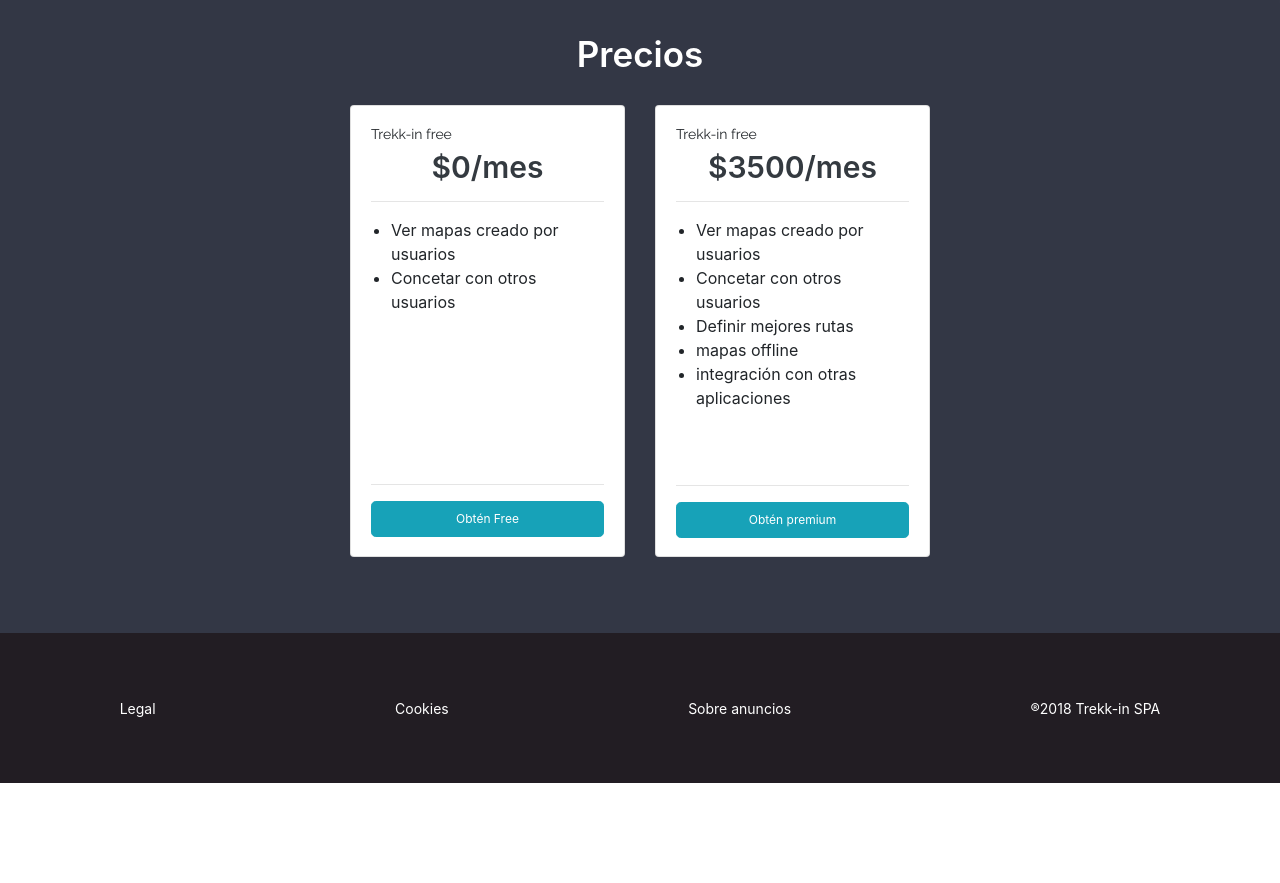
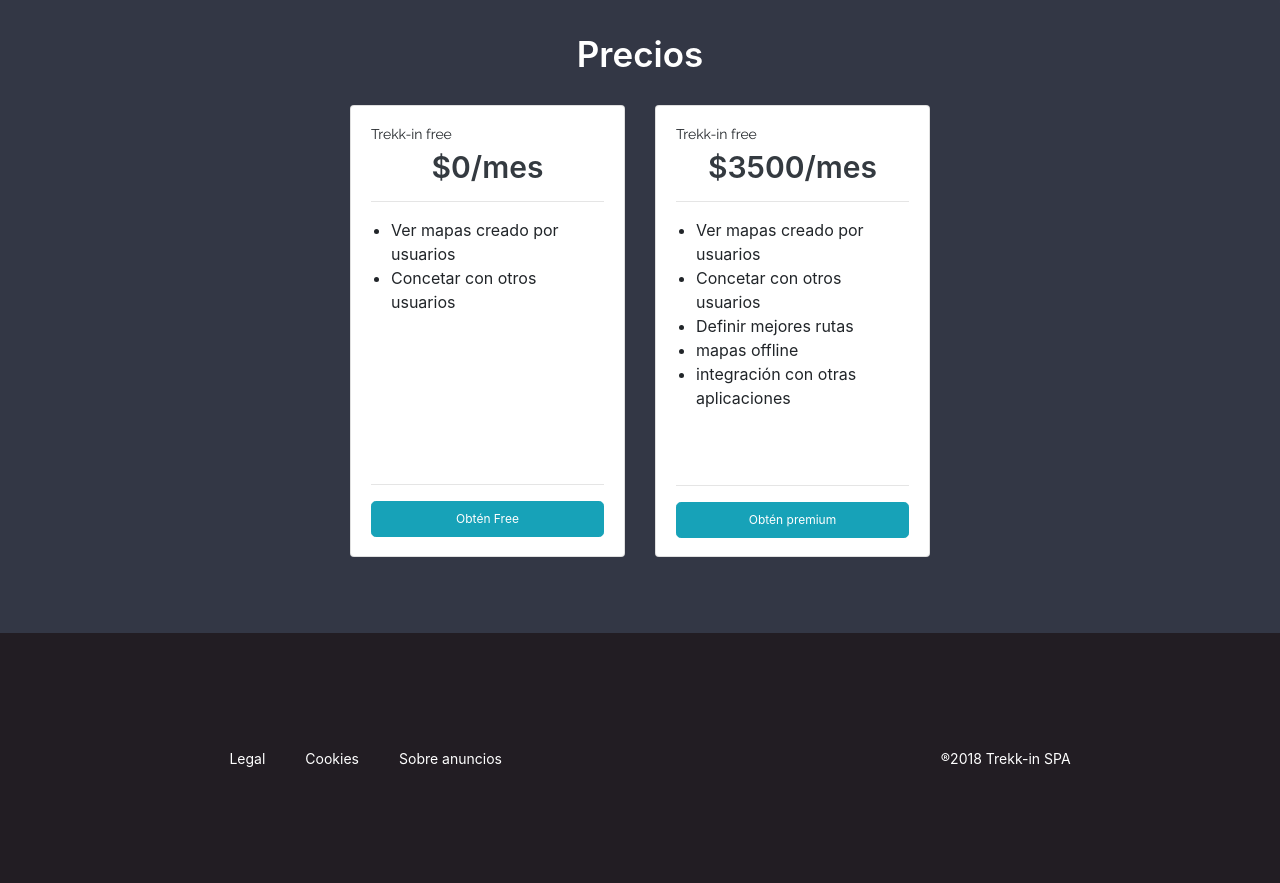
Before and after one commit to GIODIROSA/examen-modulo-2-svg, a plain HTML site: page index.html in a window 1280 px wide. Shown: the part 1437-2320 px from the top of the page. Before the commit the page ends 2220 px from the top, so only its background shows below. Drawn offline with Linux system fonts and the light colour scheme.

Commit message:
check list de codigo

```diff
--- a/assets/sass/components/_imagen.scss
+++ b/assets/sass/components/_imagen.scss
@@ -1,3 +1,5 @@
+// configuración de la imagen grafico
+
 .feature__grafico{
     display: block;
     margin-left: auto;
@@ -9,10 +11,11 @@
     width: 100%;
 }
 
+// modificaciones para la pantalla 900
 @media only screen and (min-width: 900px) and (max-width: 1980px){
 
     .feature__grafico{
-        padding-top: 20px;
+padding: 20px 20px;
     }
 
 
--- a/assets/sass/layout/_footer.scss
+++ b/assets/sass/layout/_footer.scss
@@ -1,9 +1,36 @@
 footer{
     background: $gris-cinco;
+    height: 250px;
+
+
+}
+.final{
     height: 150px;
     display: flex;
-    flex-wrap: wrap;
+    flex-wrap: nowrap;
     justify-content: space-around;
     align-items: center;
 
 }
+.cuatro{
+    text-align: center;
+}
+
+// aplicar media queries para el footer
+
+@media only screen and (min-width: 992px) and (max-width: 1980px){
+
+    footer{
+        display: flex;
+        justify-content: space-around;
+        align-items: center;
+    }
+    .final{
+        .uno, .dos, .tres{
+            padding: 20px;
+        }
+
+    }
+
+
+}
--- a/index.html
+++ b/index.html
@@ -1,8 +1,15 @@
 <!DOCTYPE html>
-<html lang="en">
+<html lang="es" dir="ltr">
   <head>
     <meta charset="UTF-8" />
     <meta name="viewport" content="width=device-width, initial-scale=1.0" />
+    <!-- meta seo -->
+    <meta name="autor" content="Giovanni Di Rosa" />
+    <meta name="description" content="trekking" />
+    <meta
+      name="keywords"
+      content="montaña, caracteristica, trekking, trekk, camping"
+    />
     <title>Examen de modulo-2 trekking</title>
     <!-- mis estilos -->
     <link rel="stylesheet" href="assets/css/main.css" />
@@ -91,7 +98,7 @@
 
     <!-- fin del contenido de caracteristicas -->
 
-    <!-- seccion de precios -->
+    <!-- section de precios -->
 <!-- padre -->
     <section class="precios">
 <!-- hijo01 -->
@@ -143,13 +150,19 @@
 
 </div>
     </section>
+<!-- inicio de footer -->
+    <footer>
+      <!-- hijo01 -->
+<div class="final">
 
-    <footer>
+  <div class="uno">Legal</div>
+  <div class="dos">Cookies</div>
+  <div class="tres">Sobre anuncios</div>
 
-      <div class="uno">Legal</div>
-      <div class="dos">Cookies</div>
-      <div class="tres">Sobre anuncios</div>
-      <div class="cuatro">®2018 Trekk-in SPA</div>
+
+</div>
+<!-- hijo02 -->
+<div class="cuatro"> ®2018 Trekk-in SPA</div>
 
     </footer>
 
```
Also changed, not shown: assets/css/main.css, 1 other file.
